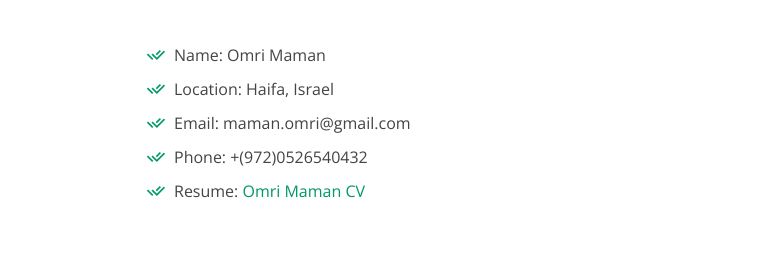
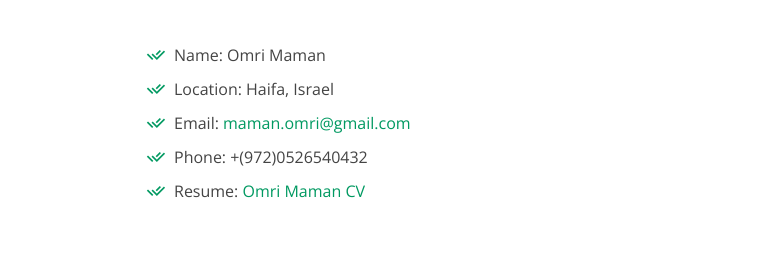
Before and after one commit to Mshumaman/My-Automation-Website, a plain HTML site: page index.html in a window 1280 px wide. Shown: the part 1074-1354 px from the top of the page, 509-1280 px from the left. Drawn offline with nearby package versions, Linux system fonts and the light colour scheme.

Commit message:
2nd upload
version 2

```diff
--- a/index.html
+++ b/index.html
@@ -109,7 +109,7 @@
 			<ul>
               <li><i class="ri-check-double-line"></i> Name: Omri Maman</li>
               <li><i class="ri-check-double-line"></i> Location: Haifa, Israel</li>
-			  <li><i class="ri-check-double-line"></i> Email: maman.omri@gmail.com</li>
+			  <li><i class="ri-check-double-line"></i> Email: <a href="https://mail.google.com/mail/?view=cm&fs=1&tf=1&to=maman.omri@gmail.com" target="_blank">maman.omri@gmail.com</a></li>
 			  <li><i class="ri-check-double-line"></i> Phone: +(972)0526540432</li>
 			  <li><i class="ri-check-double-line"></i> Resume: <a href="https://drive.google.com/file/d/1aFS5laGwMgZURIbT62FmpCbRq47fpJAu/view?usp=sharing" target="_blank" rel="noopener">Omri Maman CV</a></li>
             </ul>
```
Also changed, not shown: 1 other file.
